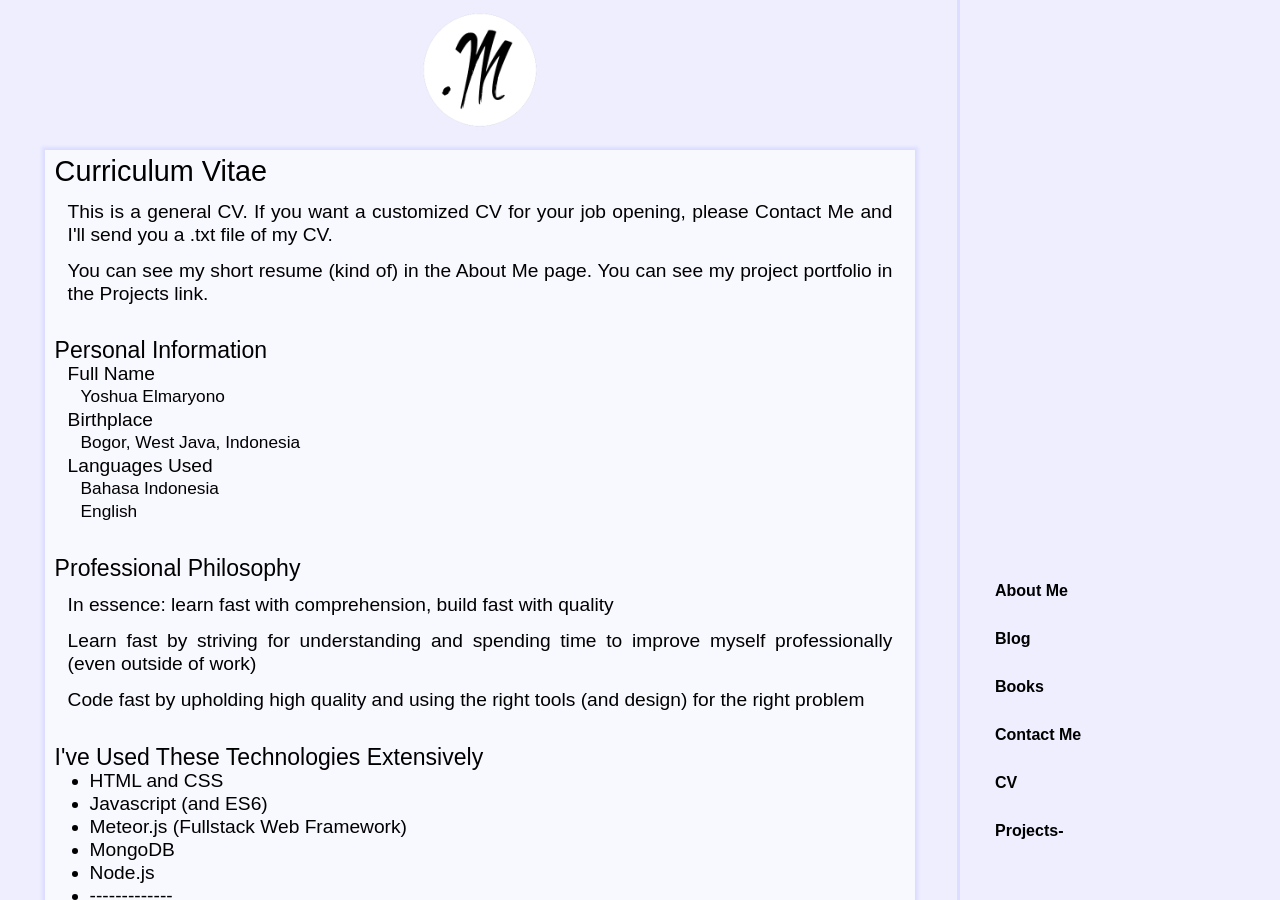
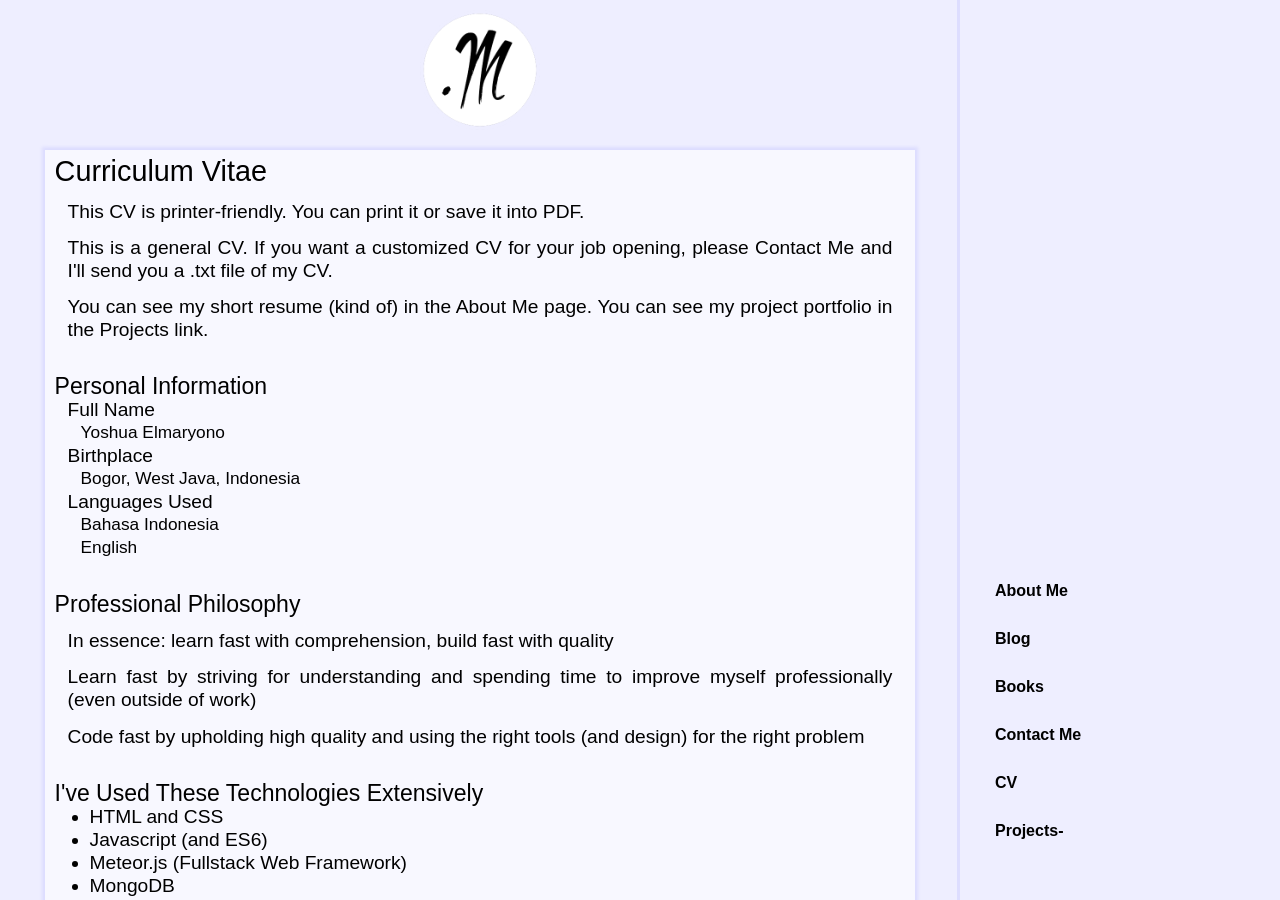
Before and after one commit to dotm/dotm.github.io, a Jekyll site: the page built from cv.html, in a window 1280 px wide and 900 px high. Built offline with Jekyll 4.4.1, drawn with Linux system fonts in a browser that asks for light colours.

Commit message:
Update cv.html

```diff
--- a/cv.html
+++ b/cv.html
@@ -7,8 +7,11 @@
   {% include signature.html %}
   <article>
     <h1>Curriculum Vitae</h1>
-    <p>This is a general CV. If you want a customized CV for your job opening, please Contact Me and I'll send you a .txt file of my CV.</p>
-    <p>You can see my short resume (kind of) in the About Me page. You can see my project portfolio in the Projects link.</p>
+    <div class="hidden-print">
+      <p>This CV is printer-friendly. You can print it or save it into PDF.</p>
+      <p>This is a general CV. If you want a customized CV for your job opening, please Contact Me and I'll send you a .txt file of my CV.</p>
+      <p>You can see my short resume (kind of) in the About Me page. You can see my project portfolio in the Projects link.</p>
+    </div>
 
     <h2>Personal Information</h2>
     <dl>
```
